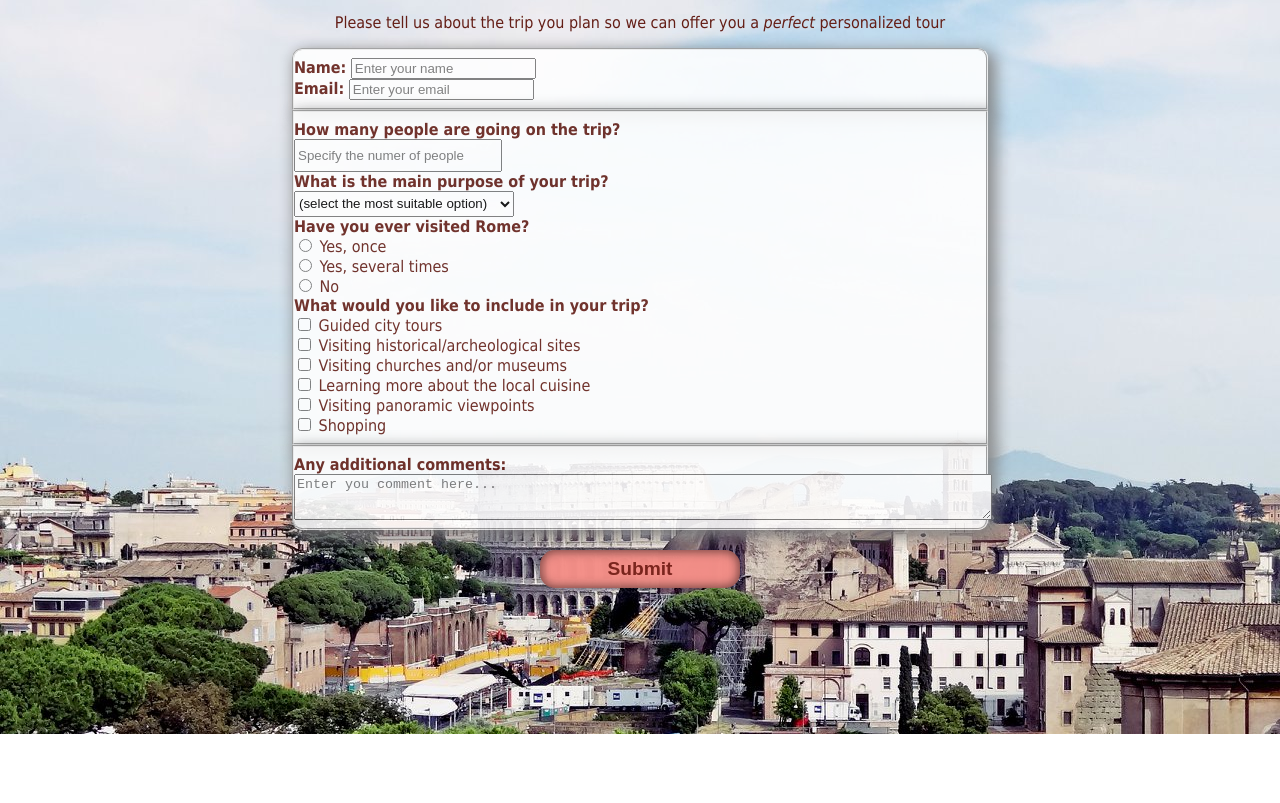
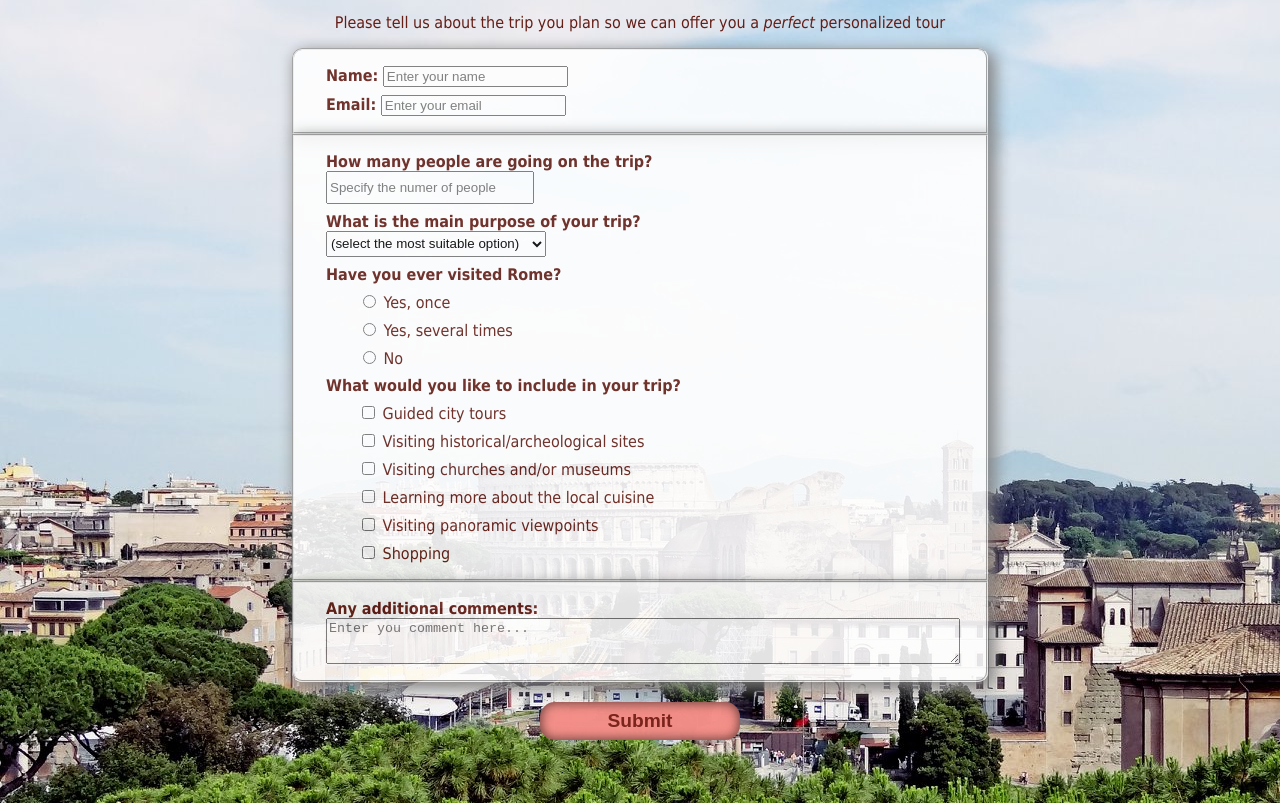
Before and after one commit to Sasha-Sarantseva/sasha-sarantseva.github.io, a plain HTML site: page build-a-survey-form.html in a window 1280 px wide. Shown: the part 66-869 px from the top of the page. Before the commit the page ends 800 px from the top, so only its background shows below. Drawn offline with Linux system fonts and the light colour scheme.

Commit message:
Update build-a-survey-form.css

```diff
--- a/build-a-survey-form.css
+++ b/build-a-survey-form.css
@@ -44,7 +44,7 @@ fieldset:last-of-type {
 
 label {
   display: block;
-  margin: 0.5em 20;
+  margin: 0.5em 2em;
 }
 
 input[type="number"] {
```
